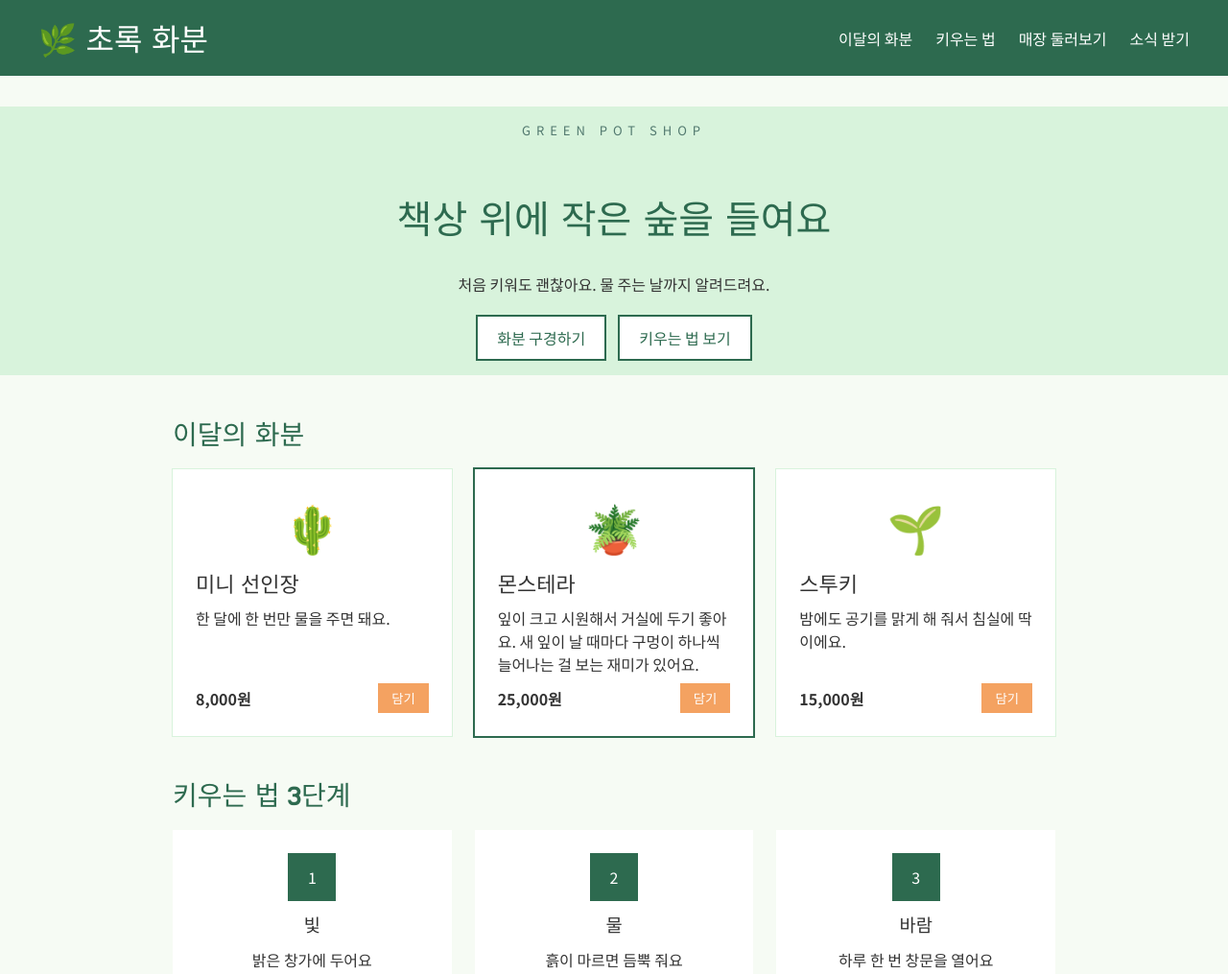
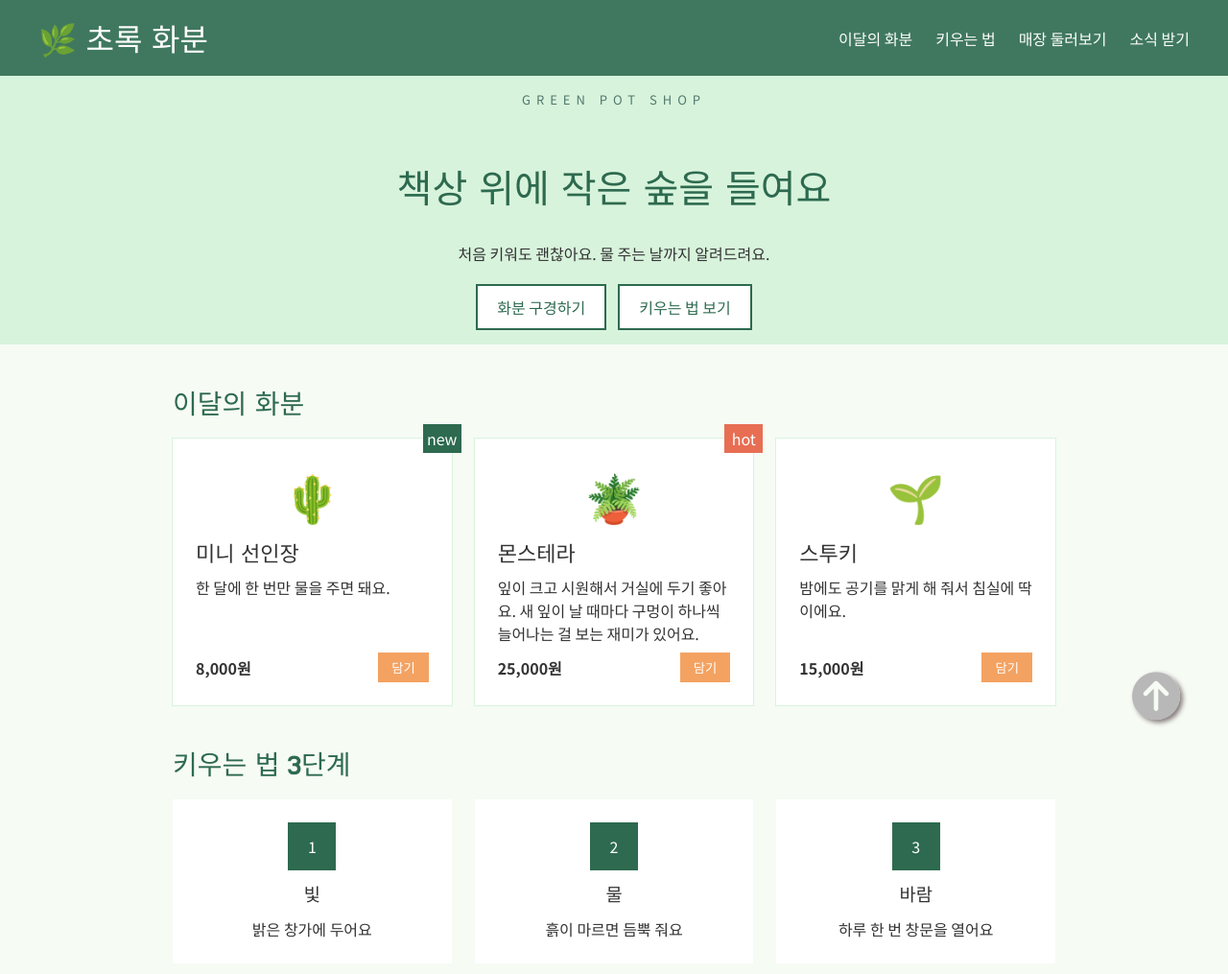
Before and after one commit to leebohyeong/flex-plants, a plain HTML site: page index.html in a window 1280 px wide. Shown: the top 1015 px of the page at 96% size. Drawn offline with Linux system fonts and the light colour scheme.

Commit message:
badge, btn-top 추가 및 header 고정 작업

```diff
--- a/css/style.css
+++ b/css/style.css
@@ -19,16 +19,21 @@ button {
     background-color: transparent;
 }
 
+html {
+    scroll-behavior: smooth;
+}
+
 body {
-  font-family: "Noto Sans KR", sans-serif;
-  color: #333333;
-  background-color: #f6fbf4;
+    position: relative;
+    font-family: "Noto Sans KR", sans-serif;
+    color: #333333;
+    background-color: #f6fbf4;
 }
 h1,
 h2,
 h3 {
-  font-family: "Do Hyeon", sans-serif;
-  font-weight: normal;
+    font-family: "Do Hyeon", sans-serif;
+    font-weight: normal;
 }
 
 h2 {
@@ -47,6 +52,15 @@ footer {
     color: #fff;
 }
 
+header {
+    opacity: .9;
+    position: sticky;
+    top: 0;
+    left: 0;
+    width: 100%;
+    z-index: 10;
+}
+
 .logo {
     font-size: 28px;
 }
@@ -58,7 +72,6 @@ footer {
 
 .menu a {
     display: block;
-    /* padding: 10px; */
 }
 
 .menu a:hover,
@@ -73,7 +86,6 @@ footer {
     justify-content: center;
     row-gap: 12px;
     height: 280px;
-    margin-top: 32px;
     background-color: #d8f3dc;
 }
 
@@ -123,13 +135,13 @@ main {
     display: flex;
     flex-direction: column;
     row-gap: 8px;
+    position: relative;
     padding: 24px;
     background-color: #fff;
     outline: 1px solid #d8f3dc;
 }
 
-.card:hover,
-.card:nth-child(2) {
+.card:hover {
     outline: 2px solid #2d6a4f;
 }
 
@@ -164,6 +176,26 @@ main {
 
 .price button:hover {
     background-color: #e76f51;
+}
+
+.badge {
+    position: absolute;
+    top: -15px;
+    right: -10px;
+    z-index: 1;
+    align-content: center;
+    width: 40px;
+    height: 30px;
+    color: #fff;
+    text-align: center;
+}
+
+.badge.new {
+    background-color: #2d6a4f;
+}
+
+.badge.hot {
+    background-color: #E76E53;
 }
 
 #care ol {
@@ -283,3 +315,20 @@ footer {
     display: flex;
     column-gap: 24px;
 }
+
+.btn-top {
+    position: fixed;
+    bottom: 50px;
+    right: 50px;
+}
+
+.btn-top a {
+    display: block;
+}
+
+.btn-top i {
+    border-radius: 100%;
+    box-shadow: 3px 3px 5px #857b7b;
+    color: #B8B8B8;
+    font-size: 50px;
+}
--- a/index.html
+++ b/index.html
@@ -8,7 +8,12 @@
       rel="stylesheet"
     />
     <link rel="stylesheet" href="./css/style.css" />
-    <title>Document</title>
+    <title>초록 화분</title>
+    <!-- fontawesom -->
+    <script
+      src="https://kit.fontawesome.com/eba80e145b.js"
+      crossorigin="anonymous"
+    ></script>
   </head>
   <body>
     <header>
@@ -44,6 +49,7 @@
               <strong>8,000원</strong>
               <button type="button">담기</button>
             </p>
+            <span class="badge new">new</span>
           </article>
           <article class="card">
             <p class="icon">🪴</p>
@@ -56,6 +62,7 @@
               <strong>25,000원</strong>
               <button type="button">담기</button>
             </p>
+            <span class="badge hot">hot</span>
           </article>
           <article class="card">
             <p class="icon">🌱</p>
@@ -149,5 +156,8 @@
         <li><a href="#">고객센터</a></li>
       </ul>
     </footer>
+    <p class="btn-top">
+      <a href="#"><i class="fa-solid fa-circle-arrow-up"></i></a>
+    </p>
   </body>
 </html>
```
